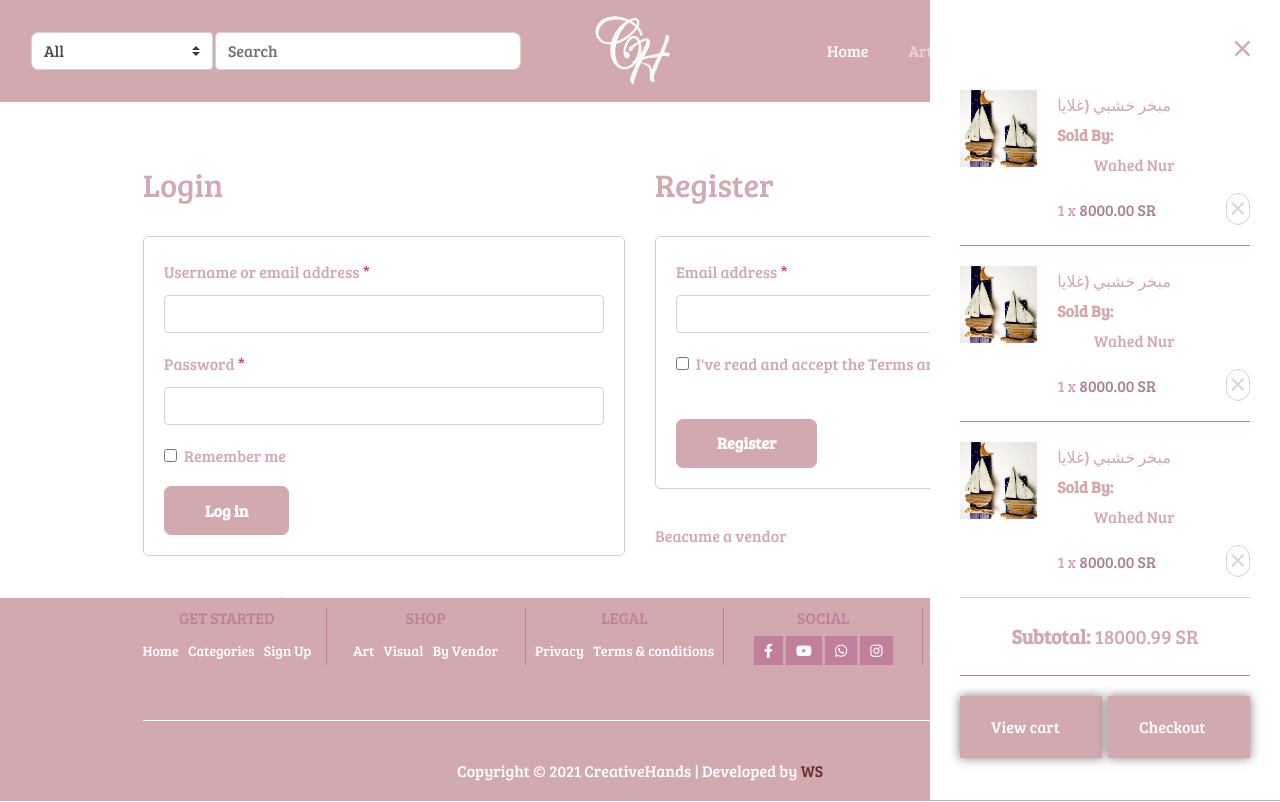
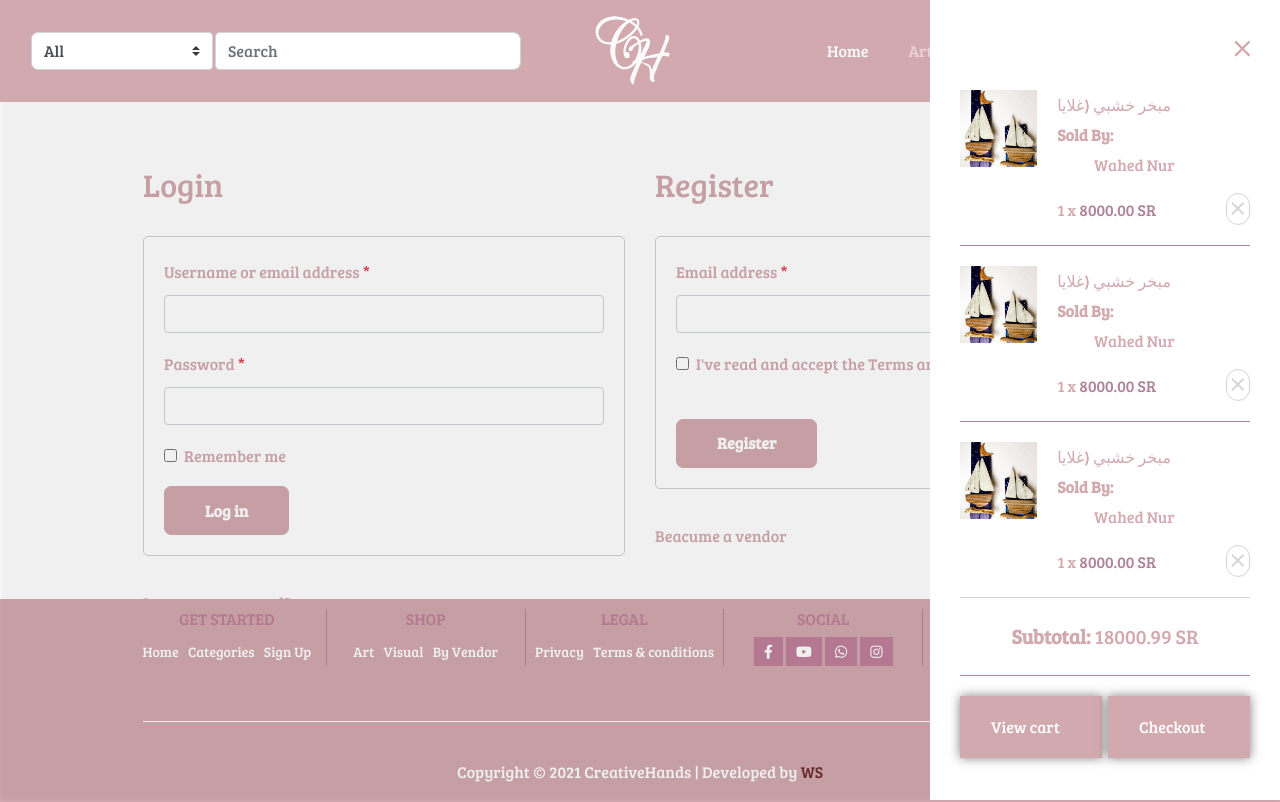
Before and after one commit to wahednur/creativehands, a plain HTML site: page login-register.html in a window 1280 px wide. Both pictures are taken after a click on the element "ر.س 0000.00". Drawn offline with Linux system fonts and the light colour scheme; files that its build step writes are made by us from their sources.

Commit message:
Add body bankground light dark on cart button click

```diff
--- a/assets/js/main.js
+++ b/assets/js/main.js
@@ -34,6 +34,7 @@ const cartOpen = document.querySelector(".cart-info");
 const cartClose = document.querySelector(".close__toggle");
 const cartDivOpen = document.querySelector(".cart-info-base");
 const cartConteiner = document.querySelector(".cart-info-base");
+const bodyBg = document.querySelector(".body-class");
 
 cartOpen.addEventListener("click", () => {
     cartDivOpen.classList.add("open");
@@ -41,6 +42,8 @@ cartOpen.addEventListener("click", () => {
     cartConteiner.style.right = "0";
     cartConteiner.style.width = "350px";
     cartConteiner.style.opacity = "1.0";
+    bodyBg.classList.add("bgcolor");
+
 
 });
 
@@ -49,6 +52,7 @@ cartClose.addEventListener("click", () => {
     document.body.classList.remove("active");
     cartConteiner.style.right = "-355px";
     cartConteiner.style.opacity = "0.0";
+    bodyBg.classList.remove("bgcolor");
 
 
 });
--- a/login-register.html
+++ b/login-register.html
@@ -33,7 +33,7 @@
     <!--    All css links end-->
 </head>
 
-<body>
+<body class="body-class">
     <!-- Navigation -->
     <nav class="navbar navbar-expand-lg navbar-dark bg-brand sticky-top">
         <!-- Logo column -->
--- a/sass/style.scss
+++ b/sass/style.scss
@@ -880,7 +880,7 @@ section.new-product-section {
   display: block;
   float: left;
   margin: 4em 0;
-  height: calc(100vh - 101px - 351px);
+  height: calc(100vh - 101px - 350px);
 
   form.logi-regi-form {
     border: 1px solid #d3ced2;
@@ -916,4 +916,16 @@ a.login-link:hover{
   color:$footerHeadingColor;
 }
 }
+.bgcolor::after{
+  content: "";
+  background-color: rgba($color: #000000, $alpha: 0.06);
+  filter: blur(3px);
+  opacity: 1;
+  // z-index: -2;
+  position: absolute;
+  width: 100%;
+  height: 100%;
+  left: 0;
+  top: 0;
+}
 /* ------ Login Rgister page CSS end --------*/
```
Also changed, not shown: index.html (+1 -1 lines), style.css, 1 other file.
